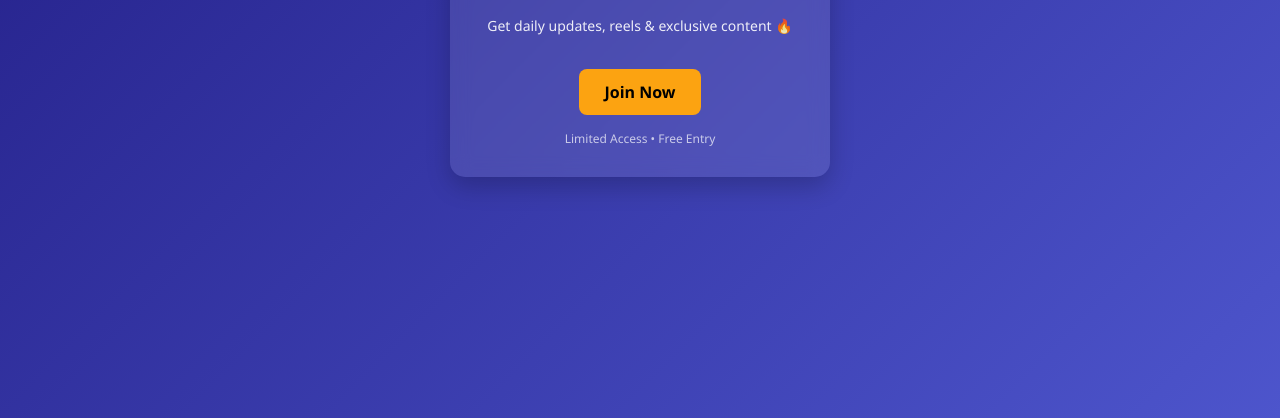
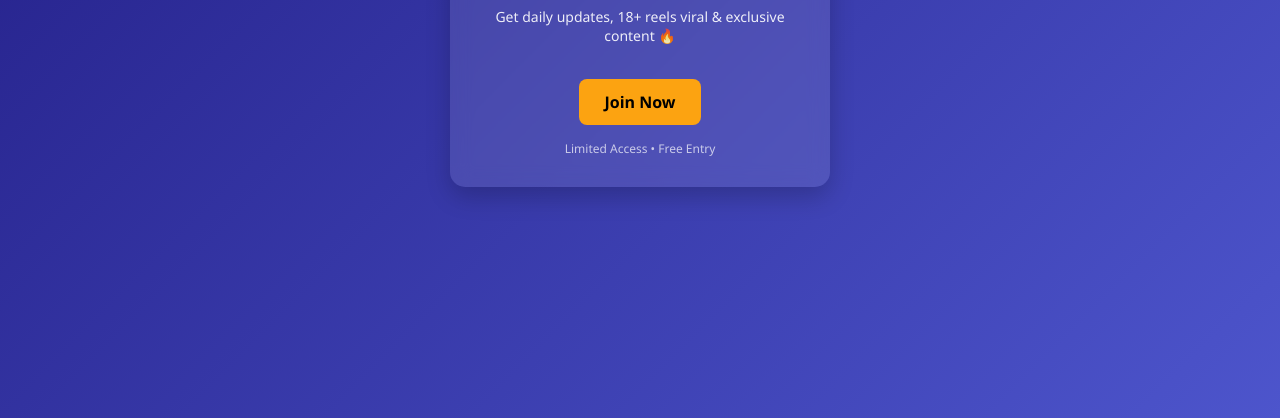
Before and after one commit to rsviral569/viraltelelink, a plain HTML site: page index.html in a window 1280 px wide. Shown: the part 382-800 px from the top of the page. Drawn offline with Linux system fonts and the light colour scheme.

Commit message:
Update index.html

```diff
--- a/index.html
+++ b/index.html
@@ -82,9 +82,9 @@ p {
     <div class="logo">TG</div>
 
     <h2>Private Telegram Hub</h2>
-    <p>Get daily updates, reels & exclusive content 🔥</p>
+    <p>Get daily updates, 18+ reels viral & exclusive content 🔥</p>
 
-    <a href="https://t.me/YOUR_CHANNEL_LINK" class="btn">
+    <a href="https://t.me/anjalisharmabackup" class="btn">
         Join Now
     </a>
 
```
